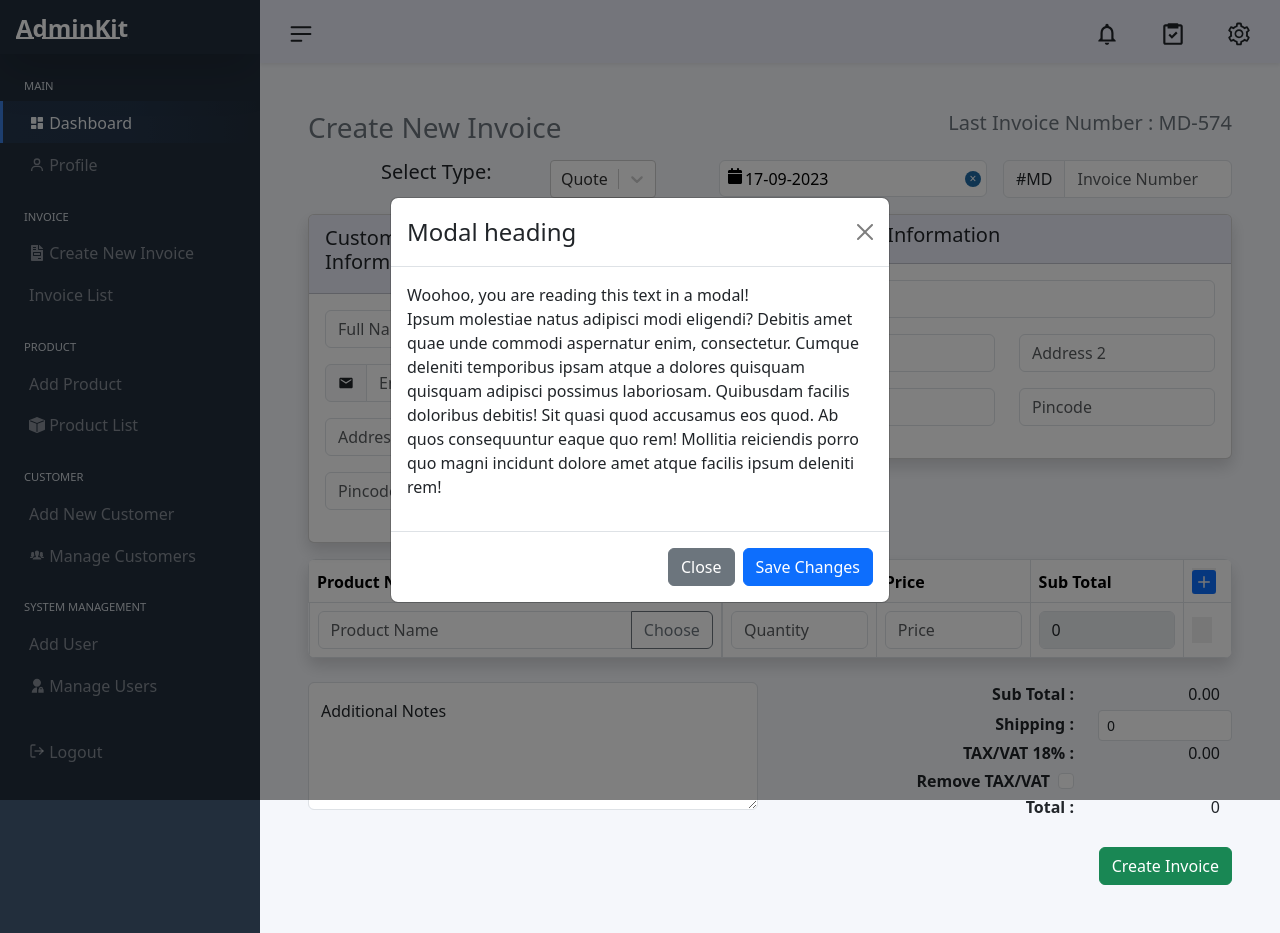
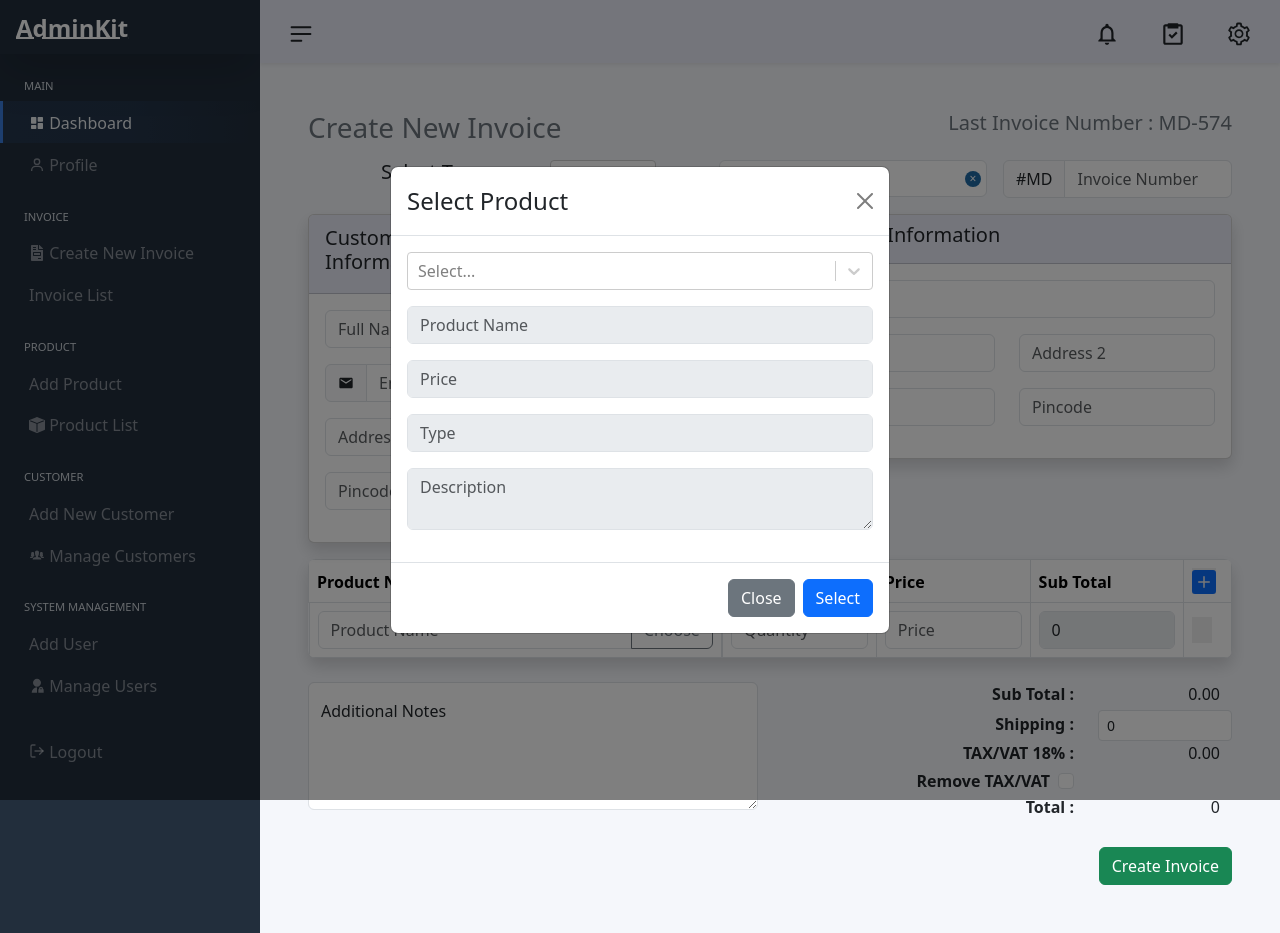
Before and after one commit to Md-Sarfaraz/billing-app, a React (Create React App) app: page /invoice/createinvoice in a window 1280 px wide. Both pictures are taken after a click on the button "Choose". Built offline with nearby package versions, Linux system fonts and the light colour scheme; some icons are missing.

Commit message:
updating

```diff
--- a/src/invoices/order-detailes.jsx
+++ b/src/invoices/order-detailes.jsx
@@ -2,34 +2,88 @@ import React, { useState } from 'react'
 import { PiMinusSquareFill } from 'react-icons/pi'
 import { Button, Modal } from 'react-bootstrap';
 import { BsPlusSquareFill } from 'react-icons/bs';
+import AsyncSelect from 'react-select/async';
+import { productTemp } from '../utility/template';
+import { productsData } from '../test-data/table-data';
 
-const OrderDetailes = ({ products, handleItem, addRow, deleteRow }) => {
+const OrderDetailes = ({ handleSelectExisting, products, handleItem, addRow, deleteRow }) => {
 
   // console.log("OrderList Comp :: ", productList)
   const [show, setShow] = useState(false);
-
+  const [index, setIndex] = useState(0);
+  const [selectProduct, setSelectProduct] = useState(productTemp);
   const handleClose = () => setShow(false);
   const handleShow = () => setShow(true);
+
+  const options = productsData.reduce((res, item) => {
+    res.push({ value: item.id, label: item.name })
+    return res
+  }, [])
+
+
+  const filterProduct = (inputValue) => {
+    return options.filter((i) =>
+      i.label.toLowerCase().includes(inputValue.toLowerCase())
+    );
+  };
+
+  const loadOptions = (inputValue, callback) => {
+    setTimeout(() => {
+      callback(filterProduct(inputValue))
+    }, 500)
+  }
+  const getOptions = (e) => {
+    var val = productsData.find(item => item.id === e.value)
+    console.log(val)
+    setSelectProduct({ ...val })
+  }
+
+
+  const handleSelectProduct = () => {
+    setShow(false);
+    handleSelectExisting(selectProduct, index)
+
+  }
 
 
   return (<>
     <Modal backdrop="static" dialogClassName="modal-90w" centered
       aria-labelledby="example-custom-modal-styling-title" show={show} onHide={handleClose}>
       <Modal.Header closeButton>
-        <Modal.Title>Modal heading</Modal.Title>
+        <Modal.Title>Select Product</Modal.Title>
       </Modal.Header>
-      <Modal.Body>Woohoo, you are reading this text in a modal!
-        <p>Ipsum molestiae natus adipisci modi eligendi? Debitis amet quae unde
-          commodi aspernatur enim, consectetur. Cumque deleniti temporibus
-          ipsam atque a dolores quisquam quisquam adipisci possimus
-          laboriosam. Quibusdam facilis doloribus debitis! Sit quasi quod
-          accusamus eos quod. Ab quos consequuntur eaque quo rem! Mollitia
-          reiciendis porro quo magni incidunt dolore amet atque facilis ipsum
-          deleniti rem!</p>
+      <Modal.Body>
+        <AsyncSelect cacheOptions loadOptions={loadOptions} defaultValue={""} isSearchable={false}
+          onChange={(e) => getOptions(e)} //onMenuClose={(e) => console.log(e)}
+          defaultOptions />
+        <div className="row mt-3">
+          <div className=" col-12 mb-3">
+            <input type="text" className="form-control" placeholder="Product Name"
+              aria-label="Name" name="name" value={selectProduct.name} disabled />
+            <input type="text" className="d-none" disabled
+              value={selectProduct.id} />
+          </div>
+          <div className="col-12 mb-3">
+            <div className="input-group">
+              <input type="text" name="price" className="form-control" disabled
+                placeholder="Price" value={selectProduct.price} />
+            </div>
+          </div>
+          <div className="col--12 mb-3">
+            <input type="text" className="form-control" name="type" disabled
+              placeholder="Type" aria-label="city"
+              value={selectProduct.type} />
+          </div>
+          <div className="col-12 mb-3">
+            <textarea type="text" className="form-control" name="description"
+              placeholder="Description" aria-label="Description"
+              value={selectProduct.description} disabled />
+          </div>
+        </div>
       </Modal.Body>
       <Modal.Footer>
         <Button variant="secondary" onClick={handleClose}>Close</Button>
-        <Button variant="primary" onClick={handleClose}>Save Changes</Button>
+        <Button variant="primary" onClick={handleSelectProduct}>Select</Button>
       </Modal.Footer>
     </Modal>
 
@@ -58,7 +112,7 @@ const OrderDetailes = ({ products, handleItem, addRow, deleteRow }) => {
                     value={val.product} onChange={handleItem}
                     placeholder="Product Name" aria-label="Full Name" />
                   <button className="btn btn-outline-secondary"
-                    type="button" onClick={handleShow}>Choose</button>
+                    type="button" onClick={() => { setIndex(idx); handleShow() }}>Choose</button>
                 </td>
                 <td className="col-md-2  ">
                   <input type="text" className="d-none" name='id'
--- a/src/products/product-add.jsx
+++ b/src/products/product-add.jsx
@@ -11,10 +11,20 @@ const ProductAdd = () => {
   useEffect(() => {
     if (location.state && location.state.product) {
       setProduct(location.state.product)
-      console.log(product)
     }
     if (location.state === null) setProduct(productTemp)
 
+    console.log(product)
+
+  }, [])
+
+  useEffect(() => {
+    const productTypes = [
+      { value: 'tools', label: 'Tools' },
+      { value: 'machine', label: 'Machine' },
+      { value: 'general', label: 'General' },
+    ]
+    console.log("test::: ", productTypes.find(obj => obj.value == location.state.product.type))
 
   }, [])
 
@@ -29,6 +39,7 @@ const ProductAdd = () => {
       setProduct({ ...product, [name]: val });
     }
     console.log(product)
+
 
   }
 
--- a/src/products/product-details.jsx
+++ b/src/products/product-details.jsx
@@ -1,7 +1,15 @@
-import React from 'react'
+import React, { useEffect, useState } from 'react'
 import Select from 'react-select'
+//import { Button, Modal } from 'react-bootstrap';
+import { productTemp } from '../utility/template';
+//import AsyncSelect from 'react-select/dist/declarations/src/Async';
 
-const ProductDetails = ({ selectExisting, cancel, save, product, handleProduct }) => {
+const ProductDetails = ({ selectExisting, handleSelectExisting, cancel, save, product, handleProduct }) => {
+
+    const [show, setShow] = useState(false);
+    const [selectProduct, setSelectProduct] = useState(productTemp);
+    //const handleClose = () => setShow(false);
+    //const handleShow = () => setShow(true);
 
     const productTypes = [
         { value: 'tools', label: 'Tools' },
@@ -9,8 +17,57 @@ const ProductDetails = ({ selectExisting, cancel, save, product, handleProduct }
         { value: 'general', label: 'General' },
     ]
 
+    useEffect(() => {
+        console.log("detail>  > ", product)
+        console.log("detail>> ", productTypes.find(obj => obj.value == product.type))
+    }, [])
 
-    return (
+    const handleSelectProduct = () => {
+        setShow(false);
+        handleSelectExisting(selectProduct)
+    }
+
+    return (<>
+        {/* <Modal backdrop="static" dialogClassName="modal-90w" centered
+            aria-labelledby="example-custom-modal-styling-title" show={show} onHide={handleClose}>
+            <Modal.Header closeButton>
+                <Modal.Title>Select Product</Modal.Title>
+            </Modal.Header>
+            <Modal.Body>
+                <AsyncSelect cacheOptions loadOptions={loadOptions} defaultValue={""} isSearchable={false}
+                    onChange={(e) => getOptions(e)} //onMenuClose={(e) => console.log(e)}
+                    defaultOptions />
+                <div className="row mt-3">
+                    <div className=" col-12 mb-3">
+                        <input type="text" className="form-control" placeholder="Full Name"
+                            aria-label="Full Name" name="fullName" value={selectProduct.name} disabled />
+                        <input type="text" className="d-none" disabled
+                            value={selectProduct.id} />
+                    </div>
+                    <div className="col-12 mb-3">
+                        <div className="input-group">
+                            <input type="text" name="email" className="form-control" disabled
+                                placeholder="Email" value={selectProduct.email} />
+                        </div>
+                    </div>
+                    <div className="col--12 mb-3">
+                        <input type="text" className="form-control" name="city" disabled
+                            placeholder="City" aria-label="city"
+                            value={selectProduct.city} />
+                    </div>
+                    <div className="col-12 mb-3">
+                        <input type="text" className="form-control" name="phone"
+                            placeholder="Phone Number" aria-label="Phone Number"
+                            value={selectProduct.phone} disabled />
+                    </div>
+                </div>
+            </Modal.Body>
+            <Modal.Footer>
+                <Button variant="secondary" onClick={handleClose}>Close</Button>
+                <Button variant="primary" onClick={handleSelectCustomer}>Select</Button>
+            </Modal.Footer>
+        </Modal> */}
+
         <div className="row justify-content-center">
             <div className="col-md-10 col-12">
                 <div className="card shadow">
@@ -34,10 +91,10 @@ const ProductDetails = ({ selectExisting, cancel, save, product, handleProduct }
                                     placeholder="Price" aria-label="Address 2"
                                     name='price' value={product.price} onChange={(e) => handleProduct(e)} />
                             </div>
-                            <div className="col-lg-6 col-sm-12 mb-3" >
-                                <Select className=""
-                                    options={productTypes} defaultValue={productTypes[2]}
-                                    onChange={(e) => handleProduct(e, { type: true })} />
+                            <div className="col-lg-6 col-sm-12 mb-3" >{product.type}
+                                <Select className="" placeholder="Select Product Type"
+                                    defaultValue={productTypes.find(obj => obj.value == product.type)}
+                                    options={productTypes} onChange={(e) => handleProduct(e, { type: true })} />
                             </div>
                             <div className="col-12 mb-3">
                                 <div className="form-floating">
@@ -58,7 +115,7 @@ const ProductDetails = ({ selectExisting, cancel, save, product, handleProduct }
                 </div>
             </div>
         </div>
-    )
+    </>)
 }
 
 export default ProductDetails
--- a/src/products/product-list.jsx
+++ b/src/products/product-list.jsx
@@ -47,7 +47,6 @@ const ProductList = () => {
     }
   ];
   const onRowEditClick = (data) => {
-    console.log("Edit Row with ID : ", data)
     navigate("/product/edit", { state: { product: data } })
   }
 
```
